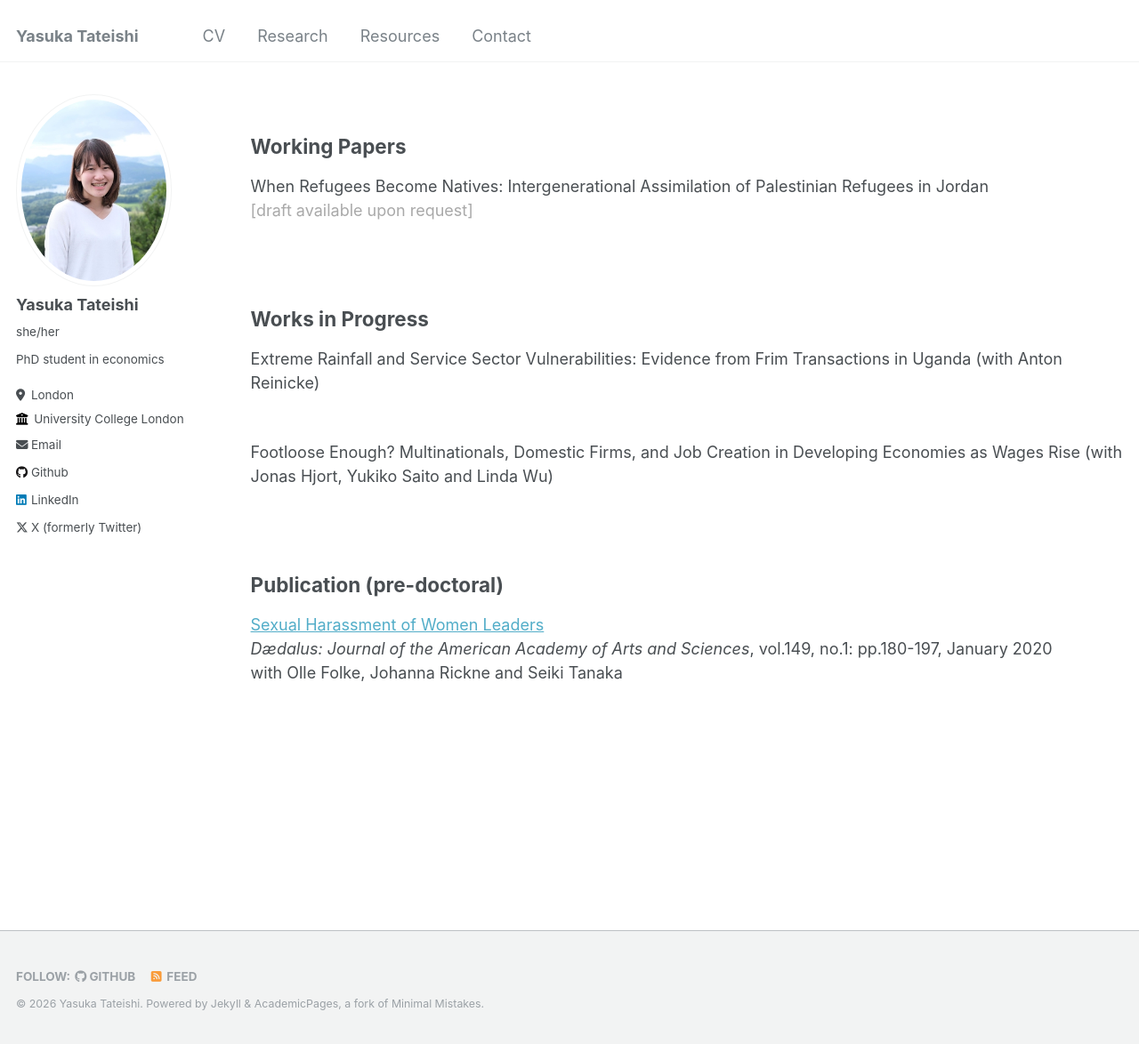
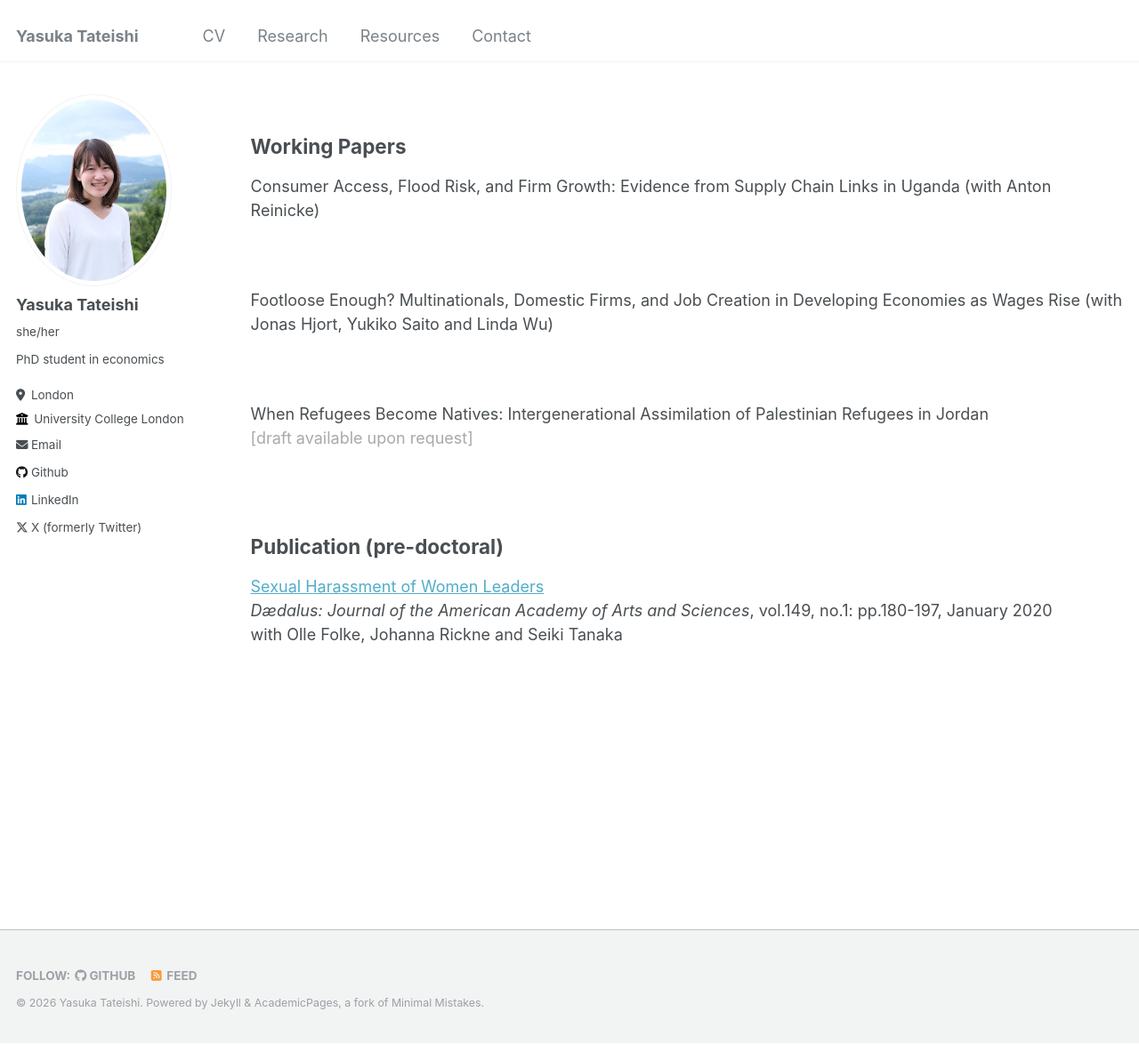
Before and after one commit to yaskatat/yaskatat.github.io, a Jekyll site: the page built from _pages/research.md, in a window 1280 px wide and 1174 px high. Shown: the whole window at 89% size. Built offline with Jekyll 4.4.1, drawn with Linux system fonts in a browser that asks for light colours.

Commit message:
Update research.md
Updated the title of working paper

```diff
--- a/_pages/research.md
+++ b/_pages/research.md
@@ -7,17 +7,18 @@ author_profile: true
 {% include base_path %}
 
 ## Working Papers
-When Refugees Become Natives: Intergenerational Assimilation of Palestinian Refugees in Jordan <br/>
-<span style="color: DarkGrey">[draft available upon request]</span>
+
+Consumer Access, Flood Risk, and Firm Growth: Evidence from Supply Chain Links in Uganda (with Anton Reinicke)
 
 <br/>
 
-## Works in Progress
+Footloose Enough? Multinationals, Domestic Firms, and Job Creation in Developing Economies as Wages Rise (with Jonas Hjort, Yukiko Saito and Linda Wu)
 
-Extreme Rainfall and Service Sector Vulnerabilities: Evidence from Frim Transactions in Uganda (with Anton Reinicke)
 
 <br/>
-Footloose Enough? Multinationals, Domestic Firms, and Job Creation in Developing Economies as Wages Rise (with Jonas Hjort, Yukiko Saito and Linda Wu)
+
+When Refugees Become Natives: Intergenerational Assimilation of Palestinian Refugees in Jordan <br/>
+<span style="color: DarkGrey">[draft available upon request]</span>
 
 <br/>
 
```
